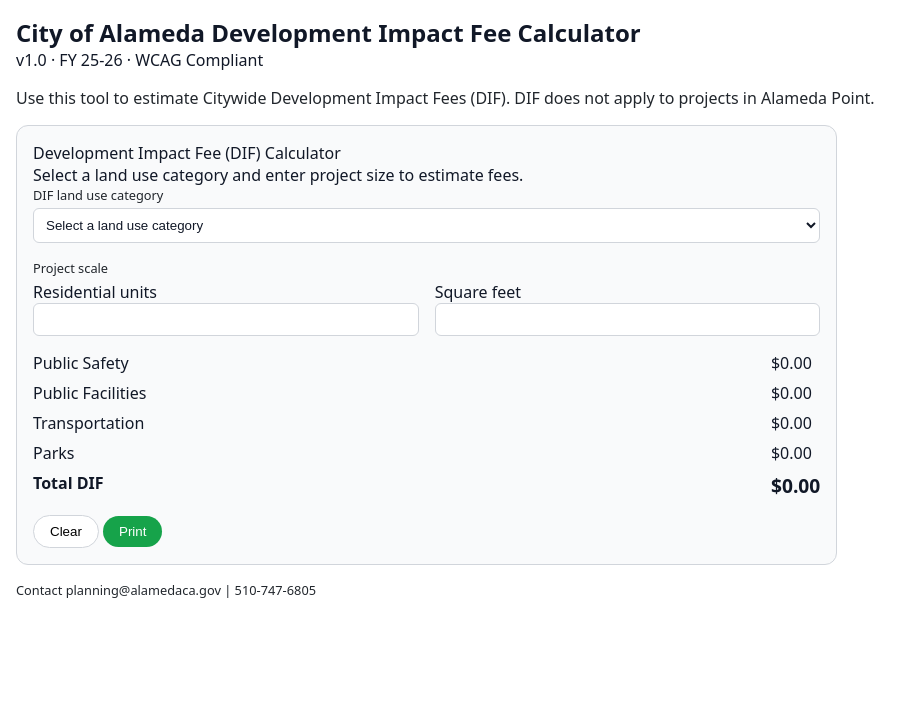
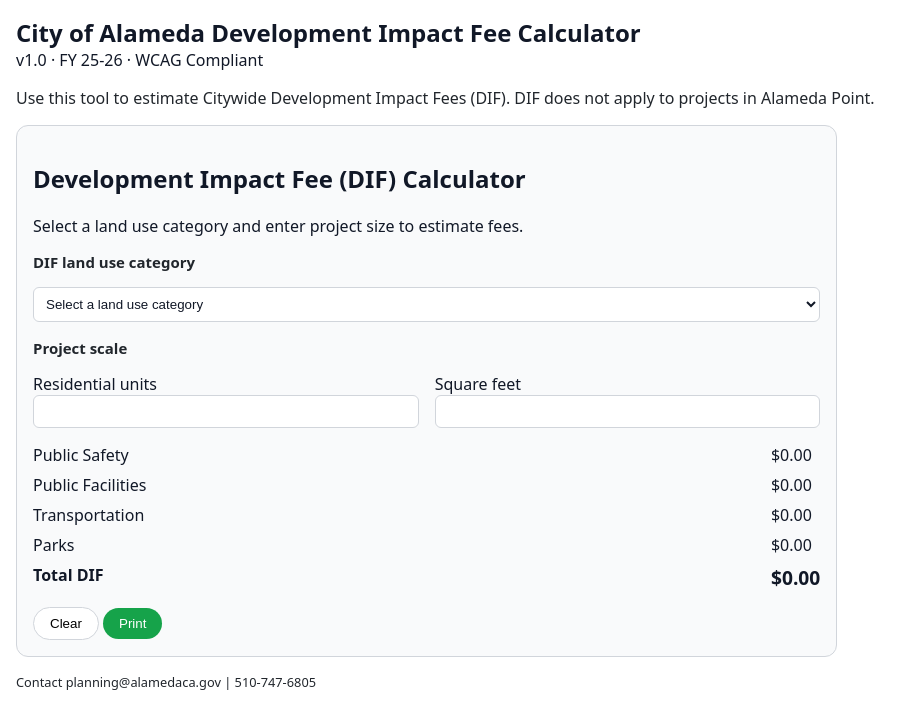
Before and after one commit to alamedaca/DIF-, a plain HTML site: page index.html in a window 1280 px wide. Shown: the whole page, without its empty margins (0-921 px from the left). Drawn offline with Linux system fonts and the light colour scheme.

Commit message:
Update HTML structure and headings for accessibility

```diff
--- a/index.html
+++ b/index.html
@@ -25,7 +25,7 @@
         <section class="card">
           <div class="card-header">
             <div>
-              <div class="card-title">Development Impact Fee (DIF) Calculator</div>
+              <div class="card-title"><h2>Development Impact Fee (DIF) Calculator</h2></div>
               <div class="card-subtitle">
                 Select a land use category and enter project size to estimate fees.
               </div>
@@ -33,7 +33,7 @@
           </div>
 
           <div class="field-group">
-            <label for="difCategory" class="field-label">DIF land use category</label>
+            <label for="difCategory" class="field-label"><h3>DIF land use category</h3></label>
             <select id="difCategory">
               <option value="">Select a land use category</option>
               <option value="res-sf">Residential – Single-family dwelling</option>
@@ -46,7 +46,7 @@
           </div>
 
           <div class="field-group">
-            <label class="field-label">Project scale</label>
+            <label class="field-label"><h3>Project scale</h3></label>
             <div class="field-row">
               <div class="field-col">
                 <label for="difUnitsInput">Residential units</label>
```
